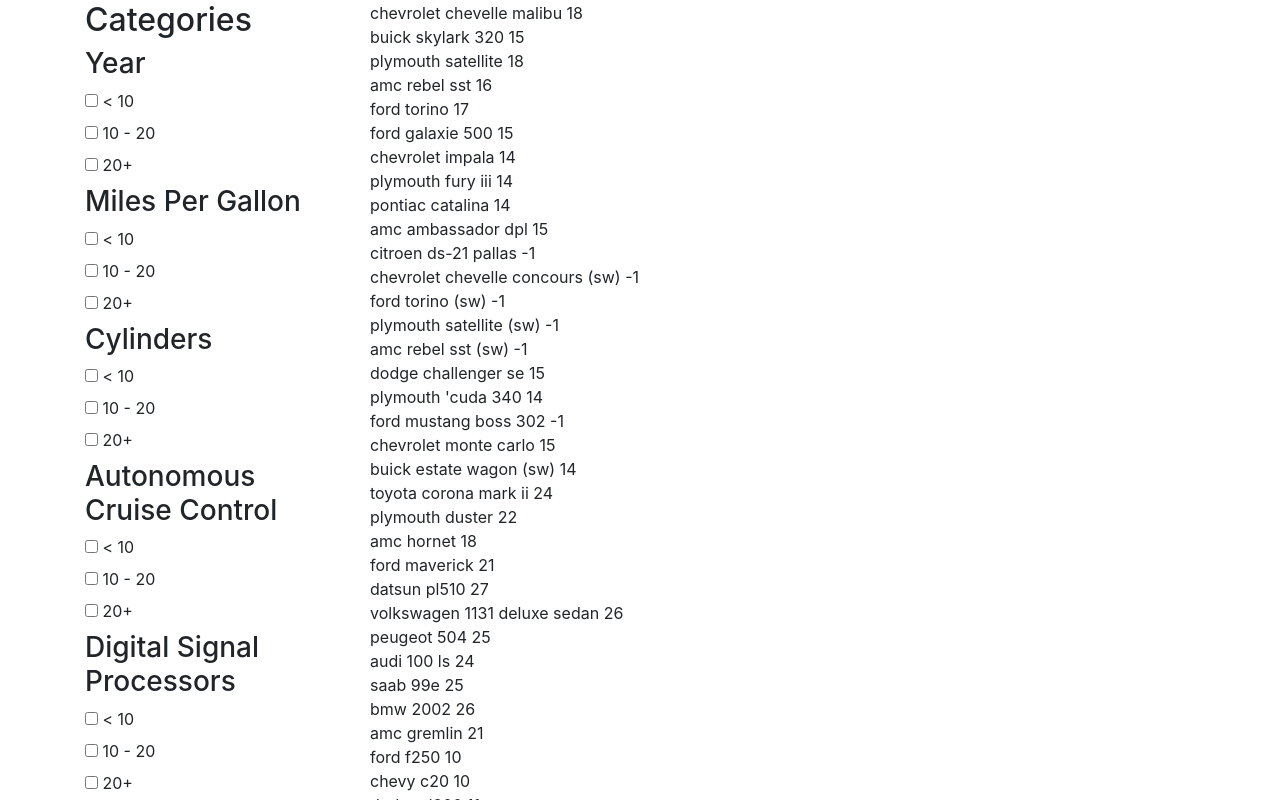
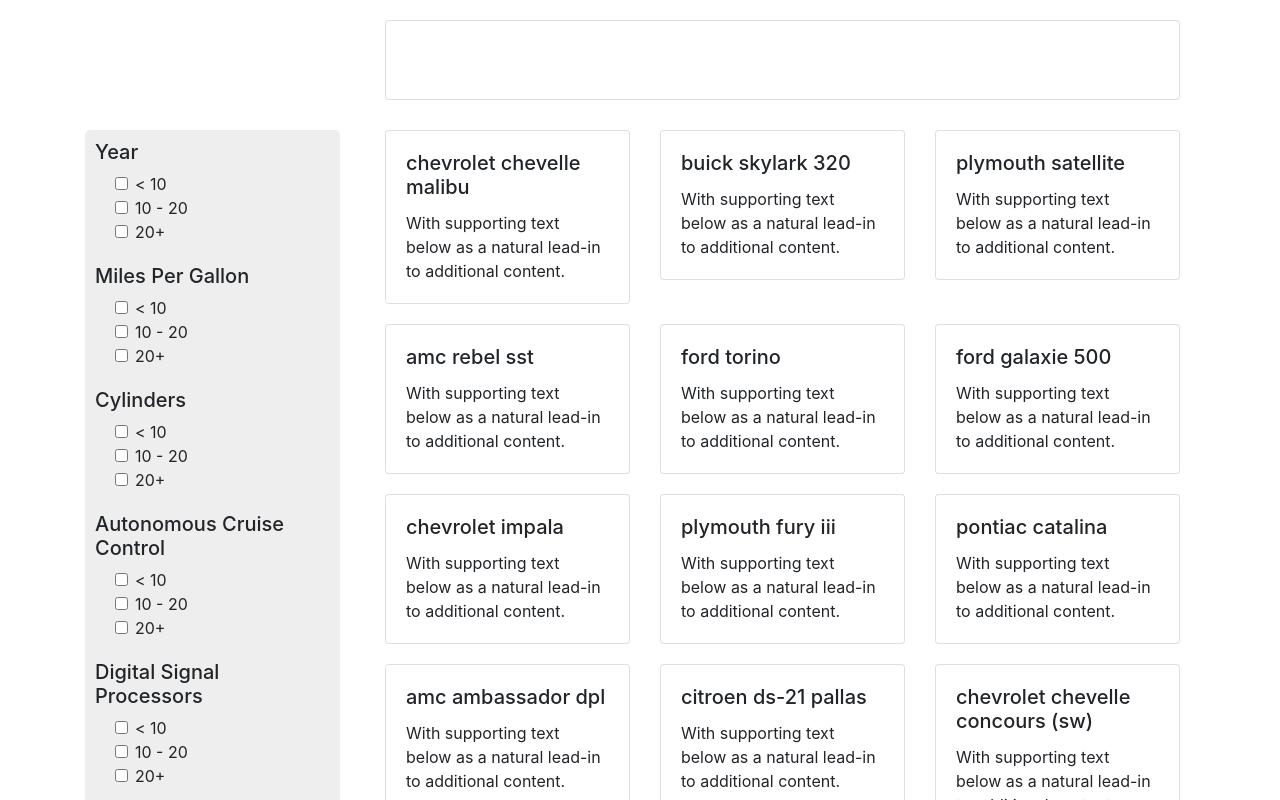
Before and after one commit to devontem/angular-filter, an Angular app: page / in a window 1280 px wide. Shown: the top 800 px of the page. Built offline with nearby package versions, Linux system fonts and the light colour scheme.

Commit message:
updated markup and styles for module partials

```diff
--- a/src/app/components/categories/categories.component.css
+++ b/src/app/components/categories/categories.component.css
@@ -0,0 +1,13 @@
+.category-block {
+	margin-bottom: 20px;
+}
+
+.category-block .checkboxes {
+	margin-left: 20px;
+}
+
+.category-container {
+	padding: 10px;
+	background: #eee;
+	border-radius: 5px;
+}
--- a/src/app/components/categories/categories.component.html
+++ b/src/app/components/categories/categories.component.html
@@ -1,14 +1,9 @@
-<h2>Categories</h2>
-<form>
-	<div *ngFor="let category of categories">
-		<h3>{{ category.title }}</h3>
-		<div *ngFor="let option of category.options">
-		    <div>
-		        <label>
-		            <input type="checkbox" name="option.title" [checked]="isChecked(category.key, option)" (change)="handleChange(category.key, option)">
-		            {{ option.title }}
-		        </label>
-		    </div>
+<div class="category-container">
+	<div class="category-block" *ngFor="let category of categories">
+		<h5>{{ category.title }}</h5>
+		<div class="form-check checkboxes" *ngFor="let option of category.options">
+			<input type="checkbox" class="form-check-input" name="option.title" [checked]="isChecked(category.key, option)" (change)="handleChange(category.key, option)">
+			<label class="form-check-label">{{ option.title }}</label>
 		</div>
 	</div>
-</form>
+</div>
--- a/src/app/components/filter-display/filter-display.component.css
+++ b/src/app/components/filter-display/filter-display.component.css
@@ -0,0 +1,15 @@
+.filter-display {
+	min-height: 80px;
+	margin-bottom: 30px;
+	margin-top: 20px;
+}
+
+.dib {
+	display: inline-block;
+}
+
+.filter-block {
+	margin: 5px;
+	background: #eee;
+    padding: 8px;
+}
--- a/src/app/components/filter-display/filter-display.component.html
+++ b/src/app/components/filter-display/filter-display.component.html
@@ -1,7 +1,12 @@
-<div *ngIf="filters">
-	<div *ngFor="let key of Objectkeys(filters)">
-		<div *ngFor="let item of filters[key]">
-			{{key}}: {{item.start}} {{item.end ? ' - ' + item.end : '+'}} <button (click)="handleClick(key, item.id)">Delete</button>
+<div class="col-md-12" *ngIf="_filters">
+	<div class="card filter-display">
+		<div class="dib">
+			<div class="dib" *ngFor="let item of formattedList">
+				<span class="badge filter-block">
+					{{item.key}}: {{item.start}} {{item.end ? ' - ' + item.end : '+'}}
+					<span class="badge badge-danger btn" (click)="handleClick(item.key, item.id)">x</span>
+				</span>
+			</div>
 		</div>
 	</div>
 </div>
--- a/src/app/components/items-list/items-list.component.css
+++ b/src/app/components/items-list/items-list.component.css
@@ -0,0 +1,5 @@
+.product-group {
+	display: inline-block;
+	margin-bottom: 20px;
+
+}
--- a/src/app/components/items-list/items-list.component.html
+++ b/src/app/components/items-list/items-list.component.html
@@ -1,3 +1,8 @@
-<div *ngFor="let item of results">
-{{item.name}} {{item.mpg}}
+<div class="product-group col-md-4" *ngFor="let item of results">
+	<div class="card">
+	  <div class="card-body">
+	    <h5 class="card-title">{{item.name}}</h5>
+	    <p class="card-text">With supporting text below as a natural lead-in to additional content.</p>
+	  </div>
+	</div>
 </div>
```
